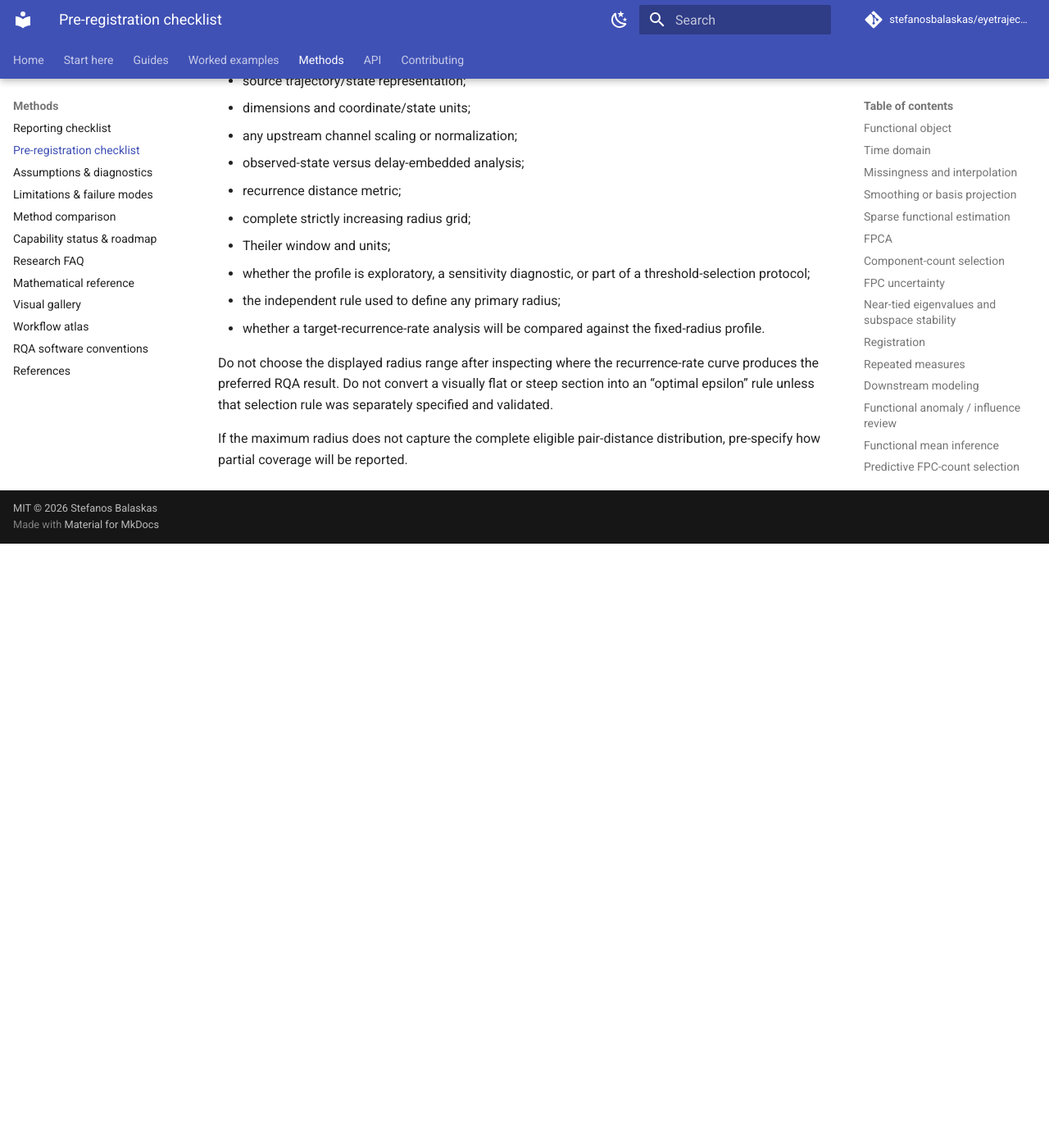
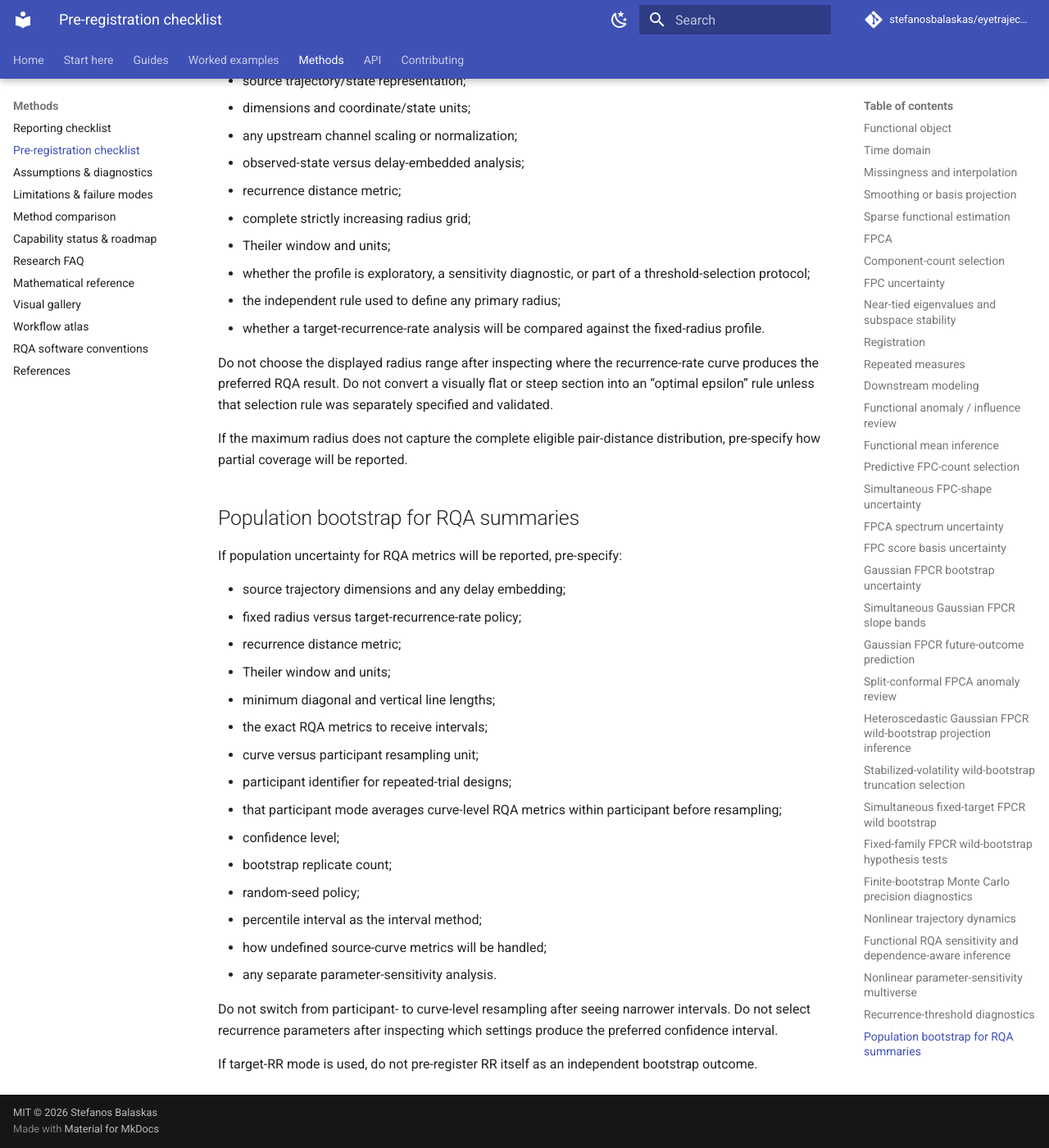
Before and after one commit to stefanosbalaskas/eyetrajectoriespy, an MkDocs documentation site: the page built from docs/methods/preregistration.md, in a window 1280 px wide and 1400 px high, scrolled down 15423 px. Shown: the whole window at 82% size. Built offline with MkDocs 1.6.1 and Material for MkDocs 9.7.7, drawn with Linux system fonts in a browser that asks for light colours; comment, search, counter and statistics services are not loaded; before the commit the page ends 16086 px from its top, so only the background shows below that.

Commit message:
Add RQA population bootstrap preregistration contract

```diff
--- a/docs/methods/preregistration.md
+++ b/docs/methods/preregistration.md
@@ -510,3 +510,28 @@ If a radius profile will be used to justify or audit recurrence thresholds, pre-
 Do not choose the displayed radius range after inspecting where the recurrence-rate curve produces the preferred RQA result. Do not convert a visually flat or steep section into an “optimal epsilon” rule unless that selection rule was separately specified and validated.
 
 If the maximum radius does not capture the complete eligible pair-distance distribution, pre-specify how partial coverage will be reported.
+
+
+## Population bootstrap for RQA summaries
+
+If population uncertainty for RQA metrics will be reported, pre-specify:
+
+- source trajectory dimensions and any delay embedding;
+- fixed radius versus target-recurrence-rate policy;
+- recurrence distance metric;
+- Theiler window and units;
+- minimum diagonal and vertical line lengths;
+- the exact RQA metrics to receive intervals;
+- curve versus participant resampling unit;
+- participant identifier for repeated-trial designs;
+- that participant mode averages curve-level RQA metrics within participant before resampling;
+- confidence level;
+- bootstrap replicate count;
+- random-seed policy;
+- percentile interval as the interval method;
+- how undefined source-curve metrics will be handled;
+- any separate parameter-sensitivity analysis.
+
+Do not switch from participant- to curve-level resampling after seeing narrower intervals. Do not select recurrence parameters after inspecting which settings produce the preferred confidence interval.
+
+If target-RR mode is used, do not pre-register RR itself as an independent bootstrap outcome.
```
